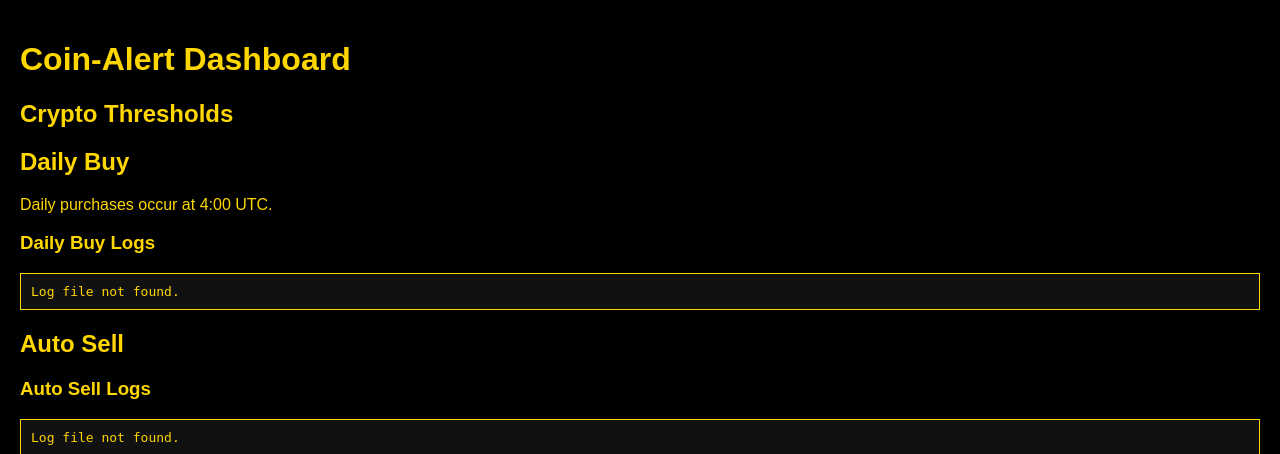
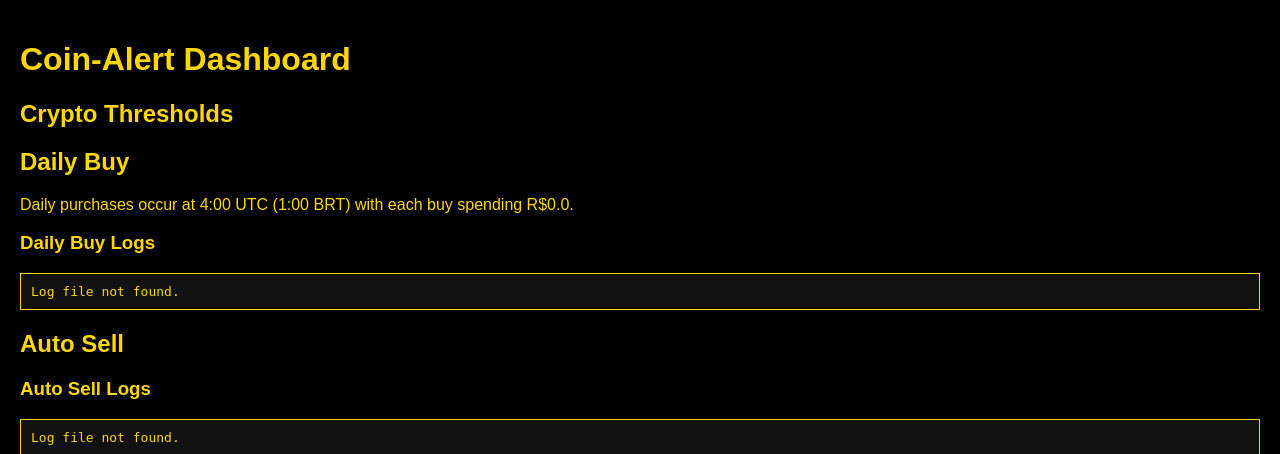
Before and after one commit to Bobagi/Coin-Alert, a Flask app: page /dashboard in a window 1280 px wide. Shown: the top 454 px of the page. Run offline with Flask 3, Linux system fonts and the light colour scheme; data that the repository does not hold is empty; some libraries are stand-ins or nearby versions.

Commit message:
Show daily buy env values

```diff
--- a/routes/dashboard.py
+++ b/routes/dashboard.py
@@ -57,7 +57,9 @@ def dashboard():
         }
         for d in daily_data
     ]
-    dip_hour = os.getenv("DIP_HOUR_UTC", "4")
+    dip_hour_utc = int(os.getenv("DIP_HOUR_UTC", "4"))
+    dip_hour_brl = (dip_hour_utc - 3) % 24
+    daily_spend_brl = float(os.getenv("DAILY_SPEND_BRL", "0"))
 
     # Auto sell quotas
     quota_data = (
@@ -98,7 +100,9 @@ def dashboard():
         thresholds=thresholds,
         logs=logs,
         daily_configs=daily_configs,
-        dip_hour=dip_hour,
+        dip_hour_utc=dip_hour_utc,
+        dip_hour_brl=dip_hour_brl,
+        daily_spend_brl=daily_spend_brl,
         daily_logs=daily_logs,
         auto_sell_quotas=auto_sell_quotas,
         auto_sell_logs=auto_sell_logs,
--- a/templates/dashboard.html
+++ b/templates/dashboard.html
@@ -37,7 +37,10 @@
     </ul>
 
     <h2>Daily Buy</h2>
-    <p>Daily purchases occur at {{ dip_hour }}:00 UTC.</p>
+    <p>
+      Daily purchases occur at {{ dip_hour_utc }}:00 UTC
+      ({{ dip_hour_brl }}:00 BRT) with each buy spending R${{ daily_spend_brl }}.
+    </p>
     <ul>
       {% for c in daily_configs %}
       <li>{{ c.email }} - {{ c.symbol }} - R${{ c.amount_brl }}</li>
```
